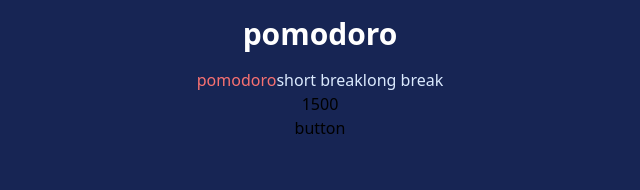
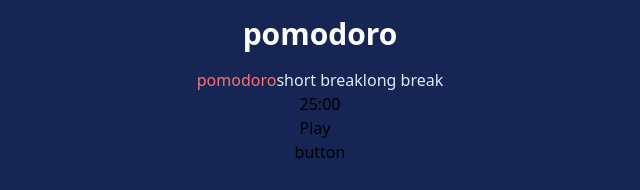
Before and after one commit to adam-belahouane/pomdoro-app, a Next.js app: page / in a window 1280 px wide. Shown: the top 190 px of the page, without its empty margins (320-960 px from the left). Built offline with nearby package versions, Linux system fonts and the light colour scheme.

Commit message:
timer is working

```diff
--- a/pages/index.js
+++ b/pages/index.js
@@ -1,16 +1,18 @@
 import SettingModal from "../components/SettingsModal";
 import Timer from "../components/Timer";
 import Timerselector from "../components/TimerSelector";
-import { useReducer, useState } from "react";
+import { useEffect, useReducer, useState } from "react";
+import formatTime from "../tools/formatTime";
 
 function HomePage() {
   const [isOpen, setIsOpen] = useState(false);
   const [timer, setTimer] = useState("pomodoro");
+  const [isPaused, setIsPaused] = useState(true)
   const [timerState, dispatchTimer] = useReducer(
-    (state) => {
+    (state, action) => {
       return {
         ...state,
-        ...timerState,
+        ...action
       };
     },
     {
@@ -21,6 +23,30 @@ function HomePage() {
   );
   const {pomodoro, shortBreak, longBreak} = timerState
 
+  useEffect(() => {
+    let interval;
+
+    if (!isPaused) {
+      if(timer === "pomodoro"){
+        interval = setInterval(() => {
+          dispatchTimer({pomodoro: timerState.pomodoro -1});
+        }, 1000);
+      }else if(timer === "sBreak"){
+        interval = setInterval(() => {
+          dispatchTimer({shortBreak: timerState.shortBreak -1});
+        }, 1000);
+      }else{
+        interval = setInterval(() => {
+          dispatchTimer({longBreak: timerState.longBreak -1});
+        }, 1000);
+      }
+
+    }
+
+    return () => clearInterval(interval);
+  }, [isPaused, timerState])
+
+
   return (
     <div className="flex flex-col items-center w-screen h-screen bg-blue-950">
       <h1 className="text-white font-bold text-3xl m-4">pomodoro</h1>
@@ -28,11 +54,12 @@ function HomePage() {
       <Timer>
         <div>
           {timer === "pomodoro"
-            ? pomodoro
+            ? formatTime(pomodoro)
             : timer === "sBreak"
-            ?  shortBreak
-            :  longBreak }
+            ?  formatTime(shortBreak)
+            :  formatTime(longBreak) }
         </div>
+        <>{isPaused?<div onClick={() => setIsPaused(false)}>Play</div>:<div onClick={() => setIsPaused(true)}>Paused</div>}</>
       </Timer>
       <button onClick={() => setIsOpen(true)}>button</button>
       {isOpen ? <SettingModal /> : <></>}
```
